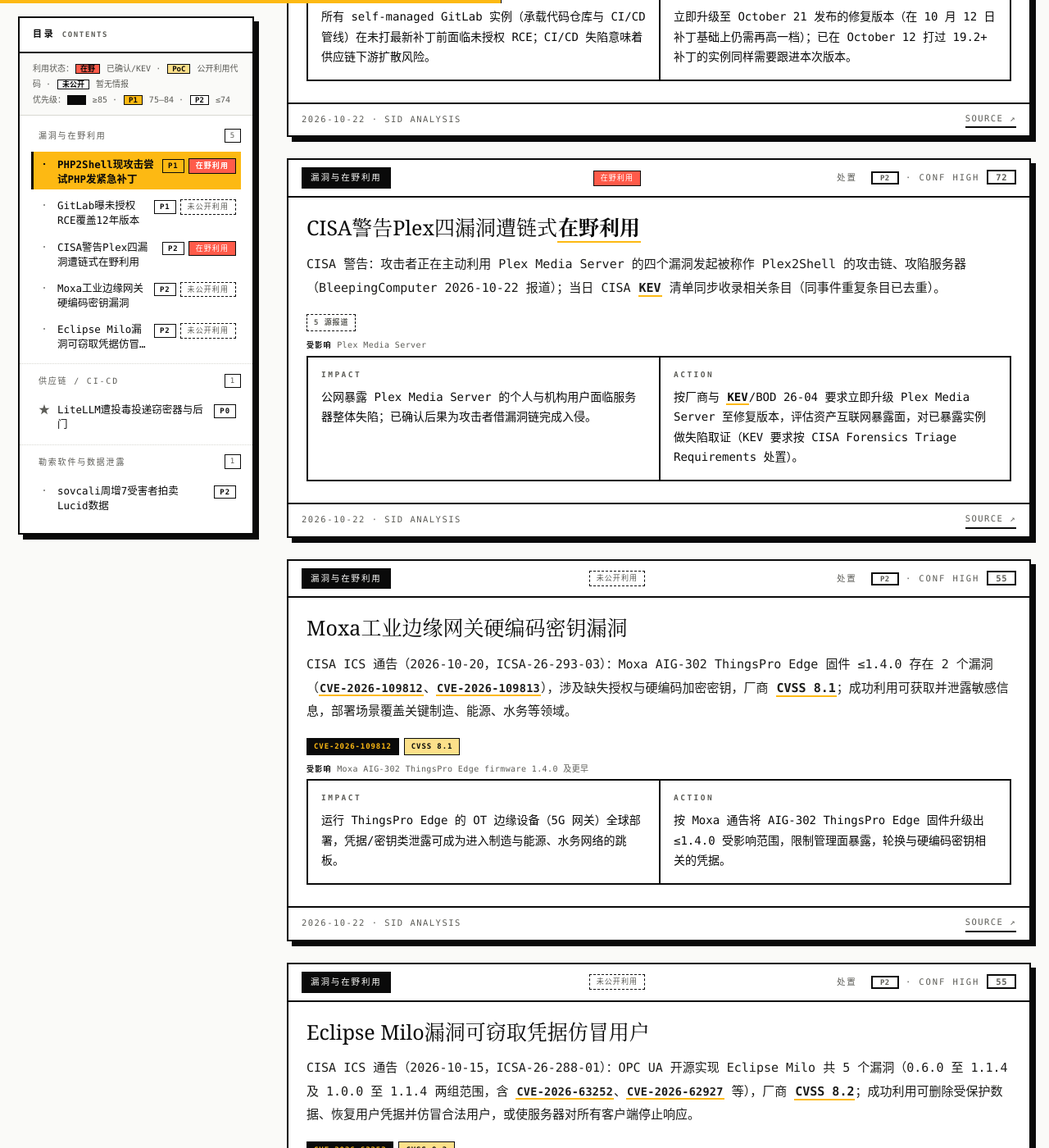
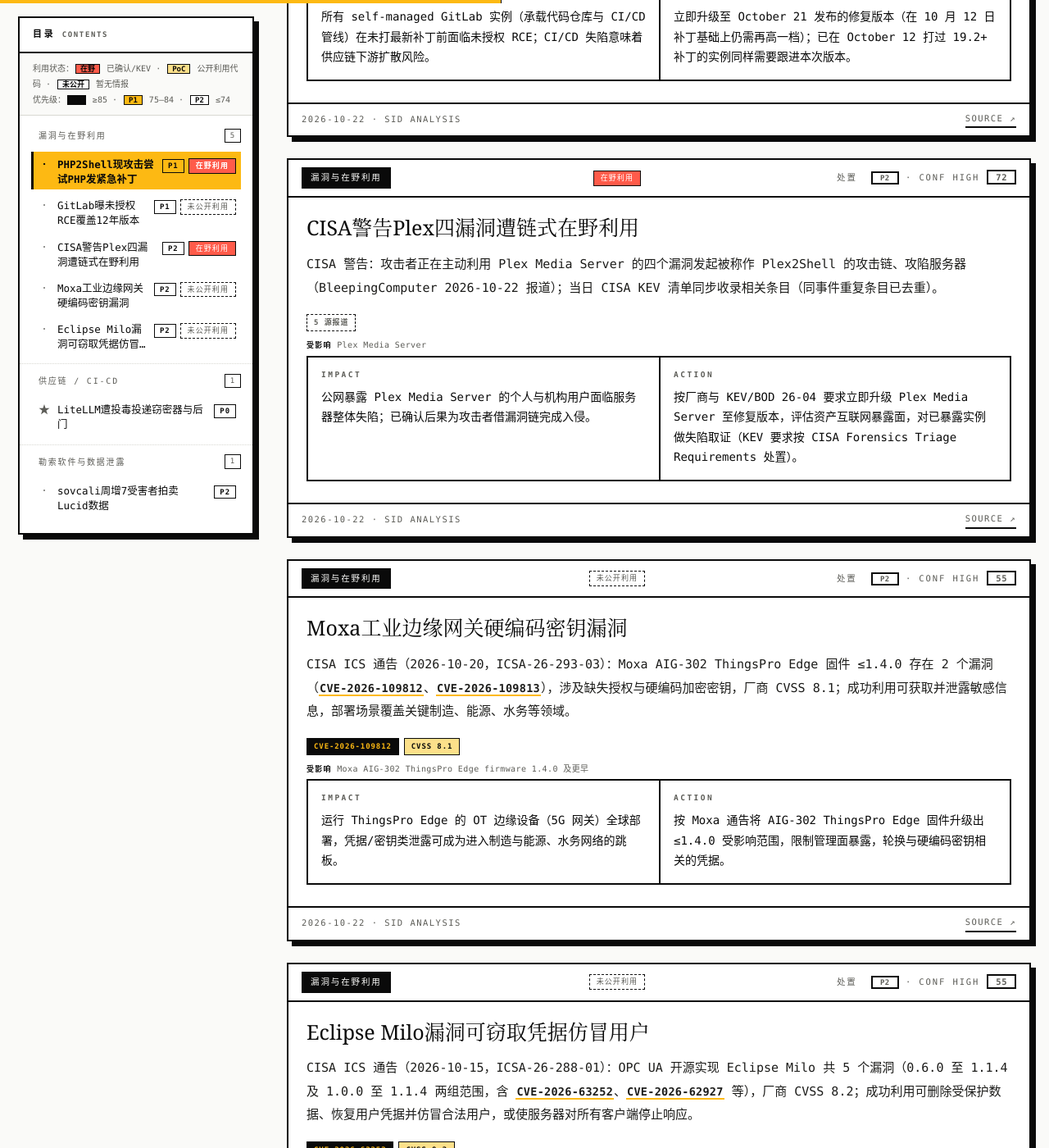
Before and after one commit to DawnXii/security-intelligence-daily, a Jekyll site: the page built from site/_posts/2026-10-22-report.html, in a window 1280 px wide and 1400 px high, scrolled down 1360 px. Shown: the whole window at 82% size. Built offline with Jekyll 4.4.1, drawn with Linux system fonts in a browser that asks for light colours; some of the changed text lies outside the part shown.

Commit message:
SID daily report 2026-10-22

```diff
--- a/site/_posts/2026-10-22-report.html
+++ b/site/_posts/2026-10-22-report.html
@@ -3,8 +3,8 @@
 title: "安全情报日报 2026-10-22"
 date: 2026-10-22
 events: 7
-headline: "工具链接连失守：当日三条<i class=\"hl\">在野利用</i>"
-dek: "今日三条<i class=\"hl\">在野利用</i>全部指向开发与运行时基础设施：<i class=\"hl\">AI 应用网关</i> <i class=\"hl\">LiteLLM</i> 官方发布渠道<i class=\"hl\">被投毒</i>并在野分发<i class=\"hl\">窃密器</i>与后门；PHP <i class=\"hl\">紧急补丁</i>发布次日即出现 <i class=\"hl\">PHP2Shell</i> 攻击尝试，未升级实例已进入高危窗口；<i class=\"hl\">GitLab</i> 曝出横跨 12 年版本的未授权 RCE，代码托管平台首次成为当日焦点。<i class=\"hl\">CISA</i> 确认 <i class=\"hl\">Plex</i> 四漏洞遭链式<i class=\"hl\">在野利用</i>，勒索面 <i class=\"hl\">sovcali</i> 周增 7 名受害者并公开拍卖数据。今日入选 7 条、在野 3 条：LLM 网关、PHP、GitLab 三类资产按应急补丁流程处理。"
+headline: "工具链接连失守：当日三条在野利用"
+dek: "今日三条在野利用全部指向开发与运行时基础设施：AI 应用网关 <i class=\"hl\">LiteLLM</i> 官方发布渠道被投毒并在野分发窃密器与后门；PHP 紧急补丁发布次日即出现 <i class=\"hl\">PHP2Shell</i> 攻击尝试，未升级实例已进入高危窗口；<i class=\"hl\">GitLab</i> 曝出横跨 12 年版本的未授权 RCE，代码托管平台首次成为当日焦点。<i class=\"hl\">CISA</i> 确认 <i class=\"hl\">Plex</i> 四漏洞遭链式在野利用，勒索面 <i class=\"hl\">sovcali</i> 周增 7 名受害者并公开拍卖数据。今日入选 7 条、在野 3 条：LLM 网关、PHP、GitLab 三类资产按应急补丁流程处理。"
 brief_stats: ["7 事件", "在野 3", "PoC 0", "3 类别", "顶分 85"]
 ---
 
@@ -35,7 +35,7 @@
 <div class="intel reveal" id="vuln-82561">
 <div class="intel-head"><span class="chip">漏洞与在野利用</span><i class="xs xw">在野利用</i><span class="score">处置 <i class="rp p1">P1</i> · CONF high<i>78</i></span></div>
 <div class="intel-body">
-<h3>PHP2Shell现攻击尝试PHP发<i class="hl">紧急补丁</i></h3>
+<h3>PHP2Shell现攻击尝试PHP发紧急补丁</h3>
 <p class="sum">PHP 发布紧急更新修复语言自身两个严重漏洞（合称 PHP2Shell），允许无账号攻击者在 Web 服务器执行代码；修复版本为 8.5.12、8.4.27、8.3.36 和 8.2.35，PHP 团队称只有完整升级才能保护服务器。漏洞位于 PHP runtime 而非应用层，报道标题显示已出现利用尝试。</p>
 <div class="intel-facts"><b class="fct fout">4 源报道</b><div class="fvers"><span class="fv"><b>受影响</b> PHP runtime（应用无关）</span><span class="fv"><b>修复</b> 8.5.12, 8.4.27, 8.3.36, 8.2.35</span></div></div>
 <div class="intel-grid">
@@ -65,12 +65,12 @@
 <div class="intel reveal" id="vuln-24461">
 <div class="intel-head"><span class="chip">漏洞与在野利用</span><i class="xs xw">在野利用</i><span class="score">处置 <i class="rp p2">P2</i> · CONF high<i>72</i></span></div>
 <div class="intel-body">
-<h3>CISA警告Plex四漏洞遭链式<i class="hl">在野利用</i></h3>
-<p class="sum">CISA 警告：攻击者正在主动利用 Plex Media Server 的四个漏洞发起被称作 Plex2Shell 的攻击链、攻陷服务器（BleepingComputer 2026-10-22 报道）；当日 CISA <i class="hl">KEV</i> 清单同步收录相关条目（同事件重复条目已去重）。</p>
+<h3>CISA警告Plex四漏洞遭链式在野利用</h3>
+<p class="sum">CISA 警告：攻击者正在主动利用 Plex Media Server 的四个漏洞发起被称作 Plex2Shell 的攻击链、攻陷服务器（BleepingComputer 2026-10-22 报道）；当日 CISA KEV 清单同步收录相关条目（同事件重复条目已去重）。</p>
 <div class="intel-facts"><b class="fct fout">5 源报道</b><div class="fvers"><span class="fv"><b>受影响</b> Plex Media Server</span></div></div>
 <div class="intel-grid">
 <div class="cell"><b>Impact</b><p>公网暴露 Plex Media Server 的个人与机构用户面临服务器整体失陷；已确认后果为攻击者借漏洞链完成入侵。</p></div>
-<div class="cell"><b>Action</b><p>按厂商与 <i class="hl">KEV</i>/BOD 26-04 要求立即升级 Plex Media Server 至修复版本，评估资产互联网暴露面，对已暴露实例做失陷取证（KEV 要求按 CISA Forensics Triage Requirements 处置）。</p></div>
+<div class="cell"><b>Action</b><p>按厂商与 KEV/BOD 26-04 要求立即升级 Plex Media Server 至修复版本，评估资产互联网暴露面，对已暴露实例做失陷取证（KEV 要求按 CISA Forensics Triage Requirements 处置）。</p></div>
 </div>
 
 </div>
@@ -81,7 +81,7 @@
 <div class="intel-head"><span class="chip">漏洞与在野利用</span><i class="xs xn">未公开利用</i><span class="score">处置 <i class="rp p2">P2</i> · CONF high<i>55</i></span></div>
 <div class="intel-body">
 <h3>Moxa工业边缘网关硬编码密钥漏洞</h3>
-<p class="sum">CISA ICS 通告（2026-10-20，ICSA-26-293-03）：Moxa AIG-302 ThingsPro Edge 固件 ≤1.4.0 存在 2 个漏洞（<i class="hl kcve">CVE-2026-109812</i>、<i class="hl kcve">CVE-2026-109813</i>），涉及缺失授权与硬编码加密密钥，厂商 <i class="hl">CVSS 8.1</i>；成功利用可获取并泄露敏感信息，部署场景覆盖关键制造、能源、水务等领域。</p>
+<p class="sum">CISA ICS 通告（2026-10-20，ICSA-26-293-03）：Moxa AIG-302 ThingsPro Edge 固件 ≤1.4.0 存在 2 个漏洞（<i class="hl kcve">CVE-2026-109812</i>、<i class="hl kcve">CVE-2026-109813</i>），涉及缺失授权与硬编码加密密钥，厂商 CVSS 8.1；成功利用可获取并泄露敏感信息，部署场景覆盖关键制造、能源、水务等领域。</p>
 <div class="intel-facts"><b class="fct fcve">CVE-2026-109812</b><b class="fct fcvss">CVSS 8.1</b><div class="fvers"><span class="fv"><b>受影响</b> Moxa AIG-302 ThingsPro Edge firmware 1.4.0 及更早</span></div></div>
 <div class="intel-grid">
 <div class="cell"><b>Impact</b><p>运行 ThingsPro Edge 的 OT 边缘设备（5G 网关）全球部署，凭据/密钥类泄露可成为进入制造与能源、水务网络的跳板。</p></div>
@@ -96,7 +96,7 @@
 <div class="intel-head"><span class="chip">漏洞与在野利用</span><i class="xs xn">未公开利用</i><span class="score">处置 <i class="rp p2">P2</i> · CONF high<i>55</i></span></div>
 <div class="intel-body">
 <h3>Eclipse Milo漏洞可窃取凭据仿冒用户</h3>
-<p class="sum">CISA ICS 通告（2026-10-15，ICSA-26-288-01）：OPC UA 开源实现 Eclipse Milo 共 5 个漏洞（0.6.0 至 1.1.4 及 1.0.0 至 1.1.4 两组范围，含 <i class="hl kcve">CVE-2026-63252</i>、<i class="hl kcve">CVE-2026-62927</i> 等），厂商 <i class="hl">CVSS 8.2</i>；成功利用可删除受保护数据、恢复用户凭据并仿冒合法用户，或使服务器对所有客户端停止响应。</p>
+<p class="sum">CISA ICS 通告（2026-10-15，ICSA-26-288-01）：OPC UA 开源实现 Eclipse Milo 共 5 个漏洞（0.6.0 至 1.1.4 及 1.0.0 至 1.1.4 两组范围，含 <i class="hl kcve">CVE-2026-63252</i>、<i class="hl kcve">CVE-2026-62927</i> 等），厂商 CVSS 8.2；成功利用可删除受保护数据、恢复用户凭据并仿冒合法用户，或使服务器对所有客户端停止响应。</p>
 <div class="intel-facts"><b class="fct fcve">CVE-2026-63252</b><b class="fct fcvss">CVSS 8.2</b><div class="fvers"><span class="fv"><b>受影响</b> Eclipse Milo &gt;=0.6.0 &lt;=1.1.4 及 &gt;=1.0.0 &lt;=1.1.4</span></div></div>
 <div class="intel-grid">
 <div class="cell"><b>Impact</b><p>大量工业软件与 OT 平台基于 Eclipse Milo 实现 OPC UA 通信，凭据可被恢复意味着工控身份体系被仿冒；全球部署、总部比利时。</p></div>
@@ -112,7 +112,7 @@
 <div class="intel focus reveal" id="supplychain-16102">
 <div class="intel-head"><span class="chip">今日焦点</span><span class="score">处置 <i class="rp p0">P0</i> · CONF high<i>85</i></span></div>
 <div class="intel-body">
-<h3>LiteLLM遭投毒投递<i class="hl">窃密器</i>与后门</h3>
+<h3>LiteLLM遭投毒投递窃密器与后门</h3>
 <p class="sum">LiteLLM Python 包遭软件供应链攻击：1.107.0 版本经 PyPI wheel 与 Docker 镜像投递凭据窃取器和后门，SafeDep、Socket、StepSecurity、Upwind 等监测方披露。该包随后在 PyPI 被隔离（quarantined）。</p>
 <div class="intel-facts"><b class="fct fout">2 源报道</b><div class="fvers"><span class="fv"><b>受影响</b> LiteLLM 1.107.0</span><span class="fv"><b>修复</b> 已隔离（quarantined）于 PyPI</span></div></div>
 <div class="intel-grid">
@@ -134,7 +134,7 @@
 <div class="intel-facts"><b class="fct factor">sovcali</b></div>
 <div class="intel-grid">
 <div class="cell"><b>Impact</b><p>泄密站帖子直接面向买家公开出售，被点名企业面临工程数据与源代码外泄确认；中小商户（如托管/记账公司）同样在受害者列表中。</p></div>
-<div class="cell"><b>Action</b><p>被点名的组织应核验 RansomLook 团伙页条目、启动泄露数据应急评估与取证；常规面：收敛暴露的备份与凭据、核查<i class="hl">钓鱼</i>入口。</p></div>
+<div class="cell"><b>Action</b><p>被点名的组织应核验 RansomLook 团伙页条目、启动泄露数据应急评估与取证；常规面：收敛暴露的备份与凭据、核查钓鱼入口。</p></div>
 </div>
 
 </div>
--- a/site/index.html
+++ b/site/index.html
@@ -7,8 +7,8 @@
     <p class="kicker">Security Intelligence Daily</p>
     <!--TODAY_START-->
 <p class="td-date">2026-10-22（周四）</p>
-<h1 class="td-h">工具链接连失守：当日三条<i class="hl">在野利用</i></h1>
-<p class="td-pulse">今日三条<i class="hl">在野利用</i>全部指向开发与运行时基础设施：<i class="hl">AI 应用网关</i> <i class="hl">LiteLLM</i> 官方发布渠道<i class="hl">被投毒</i>并在野分发<i class="hl">窃密器</i>与后门；PHP <i class="hl">紧急补丁</i>发布次日即出现 <i class="hl">PHP2Shell</i> 攻击尝试，未升级实例已进入高危窗口；<i class="hl">GitLab</i> 曝出横跨 12 年版本的未授权 RCE，代码托管平台首次成为当日焦点。<i class="hl">CISA</i> 确认 <i class="hl">Plex</i> 四漏洞遭链式<i class="hl">在野利用</i>，勒索面 <i class="hl">sovcali</i> 周增 7 名受害者并公开拍卖数据。今日入选 7 条、在野 3 条：LLM 网关、PHP、GitLab 三类资产按应急补丁流程处理。</p>
+<h1 class="td-h">工具链接连失守：当日三条在野利用</h1>
+<p class="td-pulse">今日三条在野利用全部指向开发与运行时基础设施：AI 应用网关 <i class="hl">LiteLLM</i> 官方发布渠道被投毒并在野分发窃密器与后门；PHP 紧急补丁发布次日即出现 <i class="hl">PHP2Shell</i> 攻击尝试，未升级实例已进入高危窗口；<i class="hl">GitLab</i> 曝出横跨 12 年版本的未授权 RCE，代码托管平台首次成为当日焦点。<i class="hl">CISA</i> 确认 <i class="hl">Plex</i> 四漏洞遭链式在野利用，勒索面 <i class="hl">sovcali</i> 周增 7 名受害者并公开拍卖数据。今日入选 7 条、在野 3 条：LLM 网关、PHP、GitLab 三类资产按应急补丁流程处理。</p>
 <div class="td-stats"><div class="stat"><b>7</b><span>今日事件</span></div><div class="stat"><b>3</b><span>在野利用</span></div><div class="stat"><b>3</b><span>类别数</span></div><div class="stat"><b>85</b><span>顶分</span></div></div>
 <a class="td-cta" href="{{ '/2026-10-22/report.html' | relative_url }}">阅读今日完整简报 →</a>
 <!--TODAY_END-->
```
Also changed, not shown: prompts/candidates/analyze-v1.6.md (+6 -6 lines), prompts/stable/analyze-v1.6.md (+6 -6 lines), scripts/build.py (+4 -6 lines), scripts/validate.py (+10 -2 lines), site/_posts/2026-10-20-report.html (+4 -4 lines), site/_posts/2026-10-21-report.html (+10 -10 lines).
